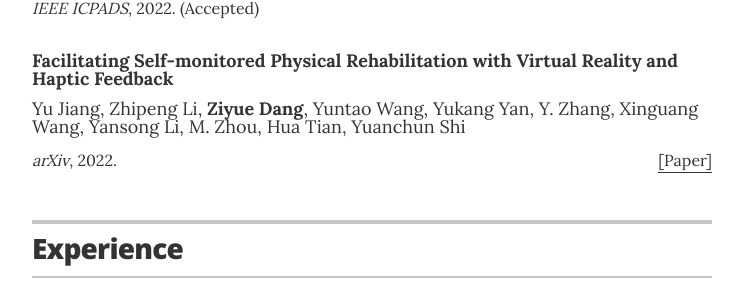
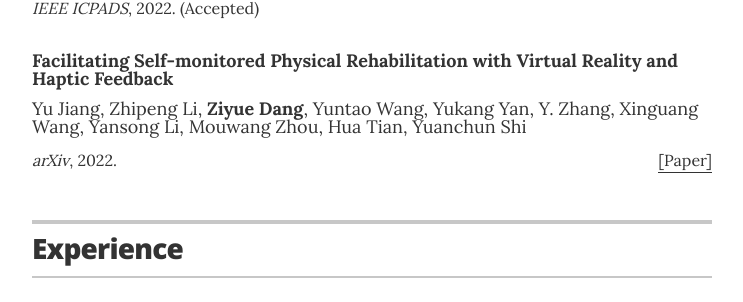
Before and after one commit to Syldavian/Syldavian.github.io, a Jekyll site: the page built from index.html, in a window 1280 px wide and 900 px high, scrolled down 1101 px. Shown: the part 163-465 px from the top of the window, without its empty margins (268-1011 px from the left). Built offline with Jekyll 4.4.1, drawn with Linux system fonts in a browser that asks for light colours.

Commit message:
Change author info

```diff
--- a/_data/recognitions.yml
+++ b/_data/recognitions.yml
@@ -12,7 +12,7 @@
   #url:
 
 - title: Facilitating Self-monitored Physical Rehabilitation with Virtual Reality and Haptic Feedback
-  authors: Yu Jiang, Zhipeng Li, <b>Ziyue Dang</b>, Yuntao Wang, Yukang Yan, Y. Zhang, Xinguang Wang, Yansong Li, M. Zhou, Hua Tian, Yuanchun Shi
+  authors: Yu Jiang, Zhipeng Li, <b>Ziyue Dang</b>, Yuntao Wang, Yukang Yan, Y. Zhang, Xinguang Wang, Yansong Li, Mouwang Zhou, Hua Tian, Yuanchun Shi
   from: arXiv
   year: 2022.
   url: https://arxiv.org/abs/2209.12018
```
